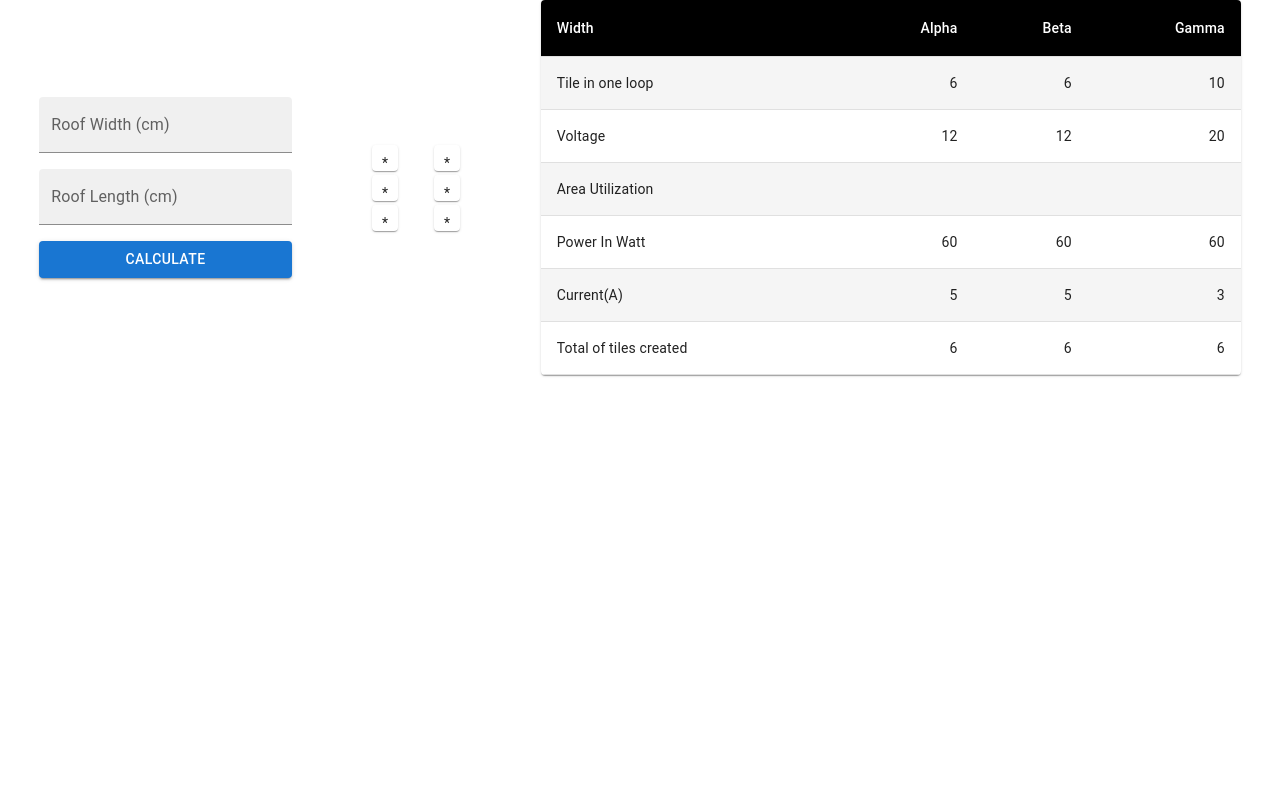
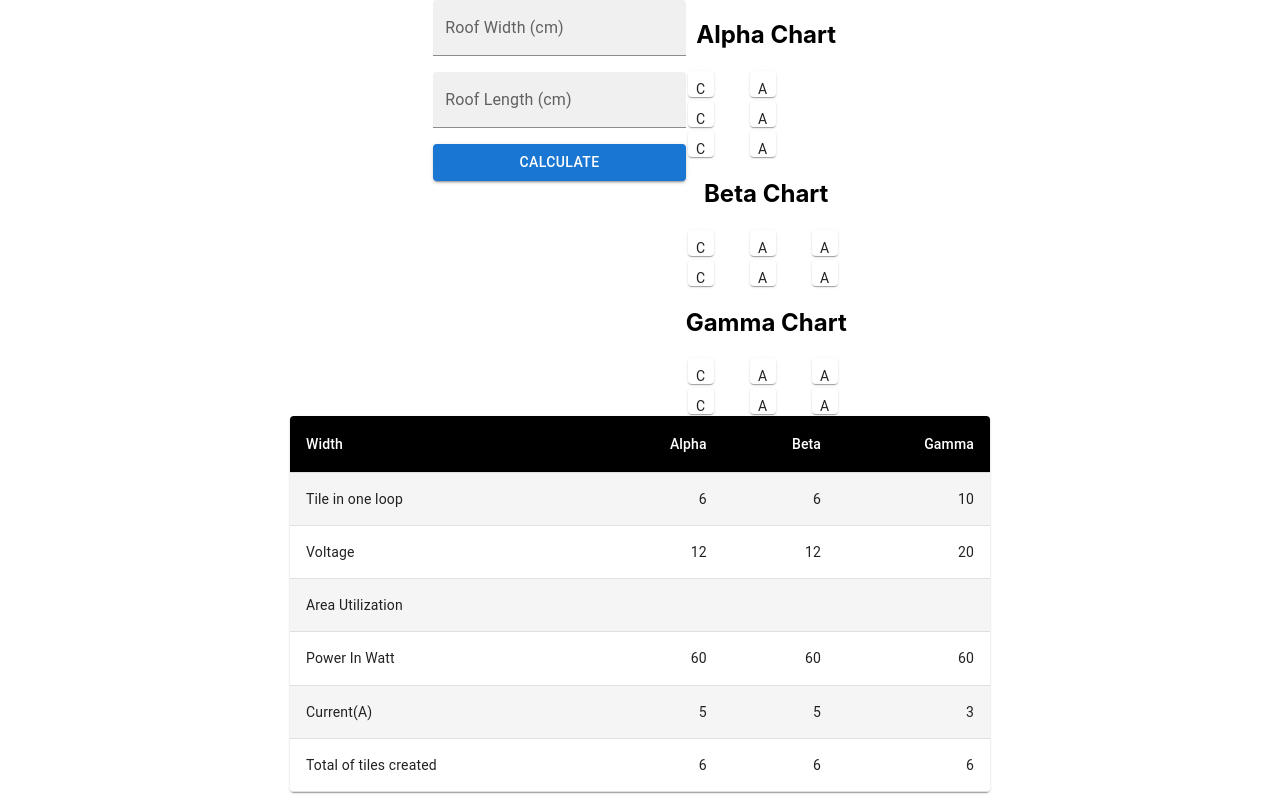
Before and after one commit to rthe1/solar-panel-planner, a React (Create React App) app: page / in a window 1280 px wide. Built offline with nearby package versions, Linux system fonts and the light colour scheme.

Commit message:
alpha beta gamma chart logic done

```diff
--- a/src/App.css
+++ b/src/App.css
@@ -1,5 +1,6 @@
 .App {
   display: flex;
+  flex-direction: column;
   justify-content: space-around;
   align-items: center;
   text-align: center;
@@ -47,3 +48,9 @@
 #display-side{
 
 }
+
+.top{
+  display: flex;
+  flex-direction: row;
+  justify-content: space-around;
+}
--- a/src/App.js
+++ b/src/App.js
@@ -11,16 +11,32 @@ function App() {
 
       <FormDisplayContextProvider>
 
+
+
+      <div class="top">
+
+      <div class="left">
       <div class ="calc-side">
       <CalculatorSide/>
       </div>
+      </div>
 
+      <div class="right">
       <div class ="display-side">
       <DisplaySide/>
       </div>
+      </div>
+
+      </div>
+
+
+
+      <div class="bottom">
 
       <div class ="display-writeup">
       <DisplayWriteUp/>
+      </div>
+
       </div>
 
       </FormDisplayContextProvider>
--- a/src/components/DisplaySide.jsx
+++ b/src/components/DisplaySide.jsx
@@ -22,35 +22,109 @@ export default function ResponsiveStack() {
 
   const { roofLength, width } = useContext(FormDisplayContext);
 
-  let rows = Math.floor(width / 31.5)
-
-  let row = [];
-
-  let columns = Math.floor(roofLength / 31.5) - 1
-
-  let column = [];
+  let alphaRows = Math.floor(width / 31.5)
+  let alphaRow = [];
+  let alphaColumns = Math.floor(roofLength / 31.5) - 1
+  let alphaColumn = [];
 
 
-  for (let i = 0; i < columns; i++) {
+  for (let i = 0; i < alphaColumns; i++) {
 
-// IF i % NUMBER = 0 { put a, b or c}
+  // IF i % NUMBER = 0 { put a, b or c}
 
-    column.push(<div><Item>*</Item></div>)
-
+  if(i % 7 === 0){
+    alphaColumn.push(<div><Item>C</Item></div>)
+  } else {
+    alphaColumn.push(<div><Item>A</Item></div>)
+  }
   }
 
-  for (let i = 0; i < rows; i++) {
-    row.push(<div>
+  for (let i = 0; i < alphaRows; i++) {
+    alphaRow.push(<div>
       <Stack
         direction={{ xs: 'column', sm: 'row' }}
         spacing={{ xs: 1, sm: 2, md: 4 }}
       >
-        {column}
+        {alphaColumn}
       </Stack>
     </div>)
   }
 
+///////
+let betaWidth = width
+if (Math.floor(betaWidth / 31.5) % 2 !== 0) {
+  betaWidth = betaWidth - 31.5
+}
+
+let betaRows = Math.floor(betaWidth / 31.5)
+let betaRow = [];
+let betaColumns = Math.floor(roofLength / 31.5)
+let betaColumn = [];
+
+for (let i = 0; i < betaColumns; i++) {
+
+// IF i % NUMBER = 0 { put a, b or c}
+
+if(i % 7 === 0){
+  betaColumn.push(<div><Item>C</Item></div>)
+} else {
+  betaColumn.push(<div><Item>A</Item></div>)
+}
+}
+
+for (let i = 0; i < betaRows; i++) {
+  betaRow.push(<div>
+    <Stack
+      direction={{ xs: 'column', sm: 'row' }}
+      spacing={{ xs: 1, sm: 2, md: 4 }}
+    >
+      {betaColumn}
+    </Stack>
+  </div>)
+}
+
+
+///////
+
+let gammaWidth = width
+  if (Math.floor(gammaWidth / 31.5) % 2 !== 0) {
+    gammaWidth = gammaWidth - 31.5
+  }
+
+let gammaRows = Math.floor(gammaWidth / 31.5)
+let gammaRow = [];
+let gammaColumns = Math.floor(roofLength / 31.5)
+let gammaColumn = [];
+
+for (let i = 0; i < gammaColumns; i++) {
+
+// IF i % NUMBER = 0 { put a, b or c}
+
+if(i % 7 === 0){
+  gammaColumn.push(<div><Item>C</Item></div>)
+} else {
+  gammaColumn.push(<div><Item>A</Item></div>)
+}
+}
+
+for (let i = 0; i < gammaRows; i++) {
+  gammaRow.push(<div>
+    <Stack
+      direction={{ xs: 'column', sm: 'row' }}
+      spacing={{ xs: 1, sm: 2, md: 4 }}
+    >
+      {gammaColumn}
+    </Stack>
+  </div>)
+}
+
+
   return (<div>
-    <div>{row}</div>
+    <h2>Alpha Chart</h2>
+    <div>{alphaRow}</div>
+    <h2>Beta Chart</h2>
+    <div>{betaRow}</div>
+    <h2>Gamma Chart</h2>
+    <div>{gammaRow}</div>
   </div>);
 }
```
